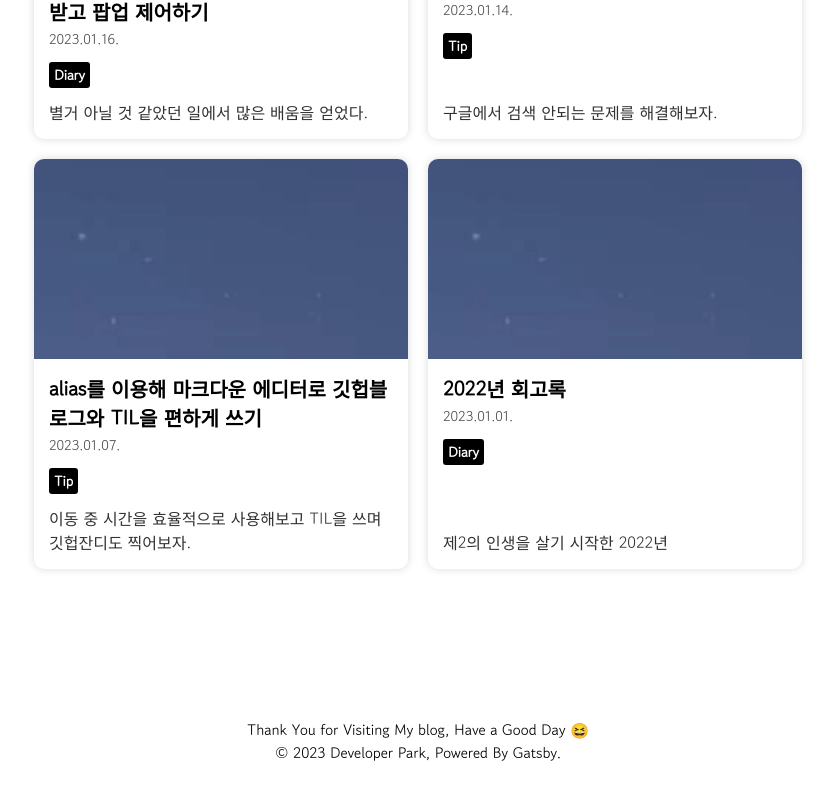
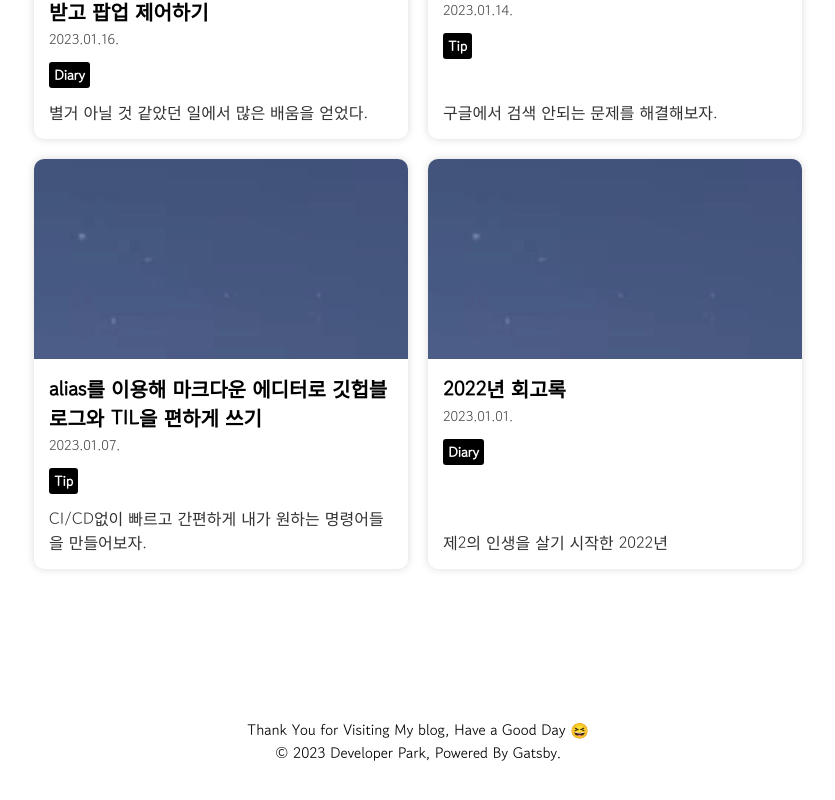
Before and after one commit to joker77z/joker77z.github.io, a Gatsby site: page / in a window 1280 px wide. Shown: the part 833-1633 px from the top of the page, without its empty margins (222-1057 px from the left). Built offline with nearby package versions, Linux system fonts and the light colour scheme; Gatsby itself is replaced by a stand-in of ours.

Commit message:
posting..

```diff
--- a/contents/Tip/01_how_to_write_til.md
+++ b/contents/Tip/01_how_to_write_til.md
@@ -2,7 +2,7 @@
 date: '2023-01-07'
 title: 'alias를 이용해 마크다운 에디터로 깃헙블로그와 TIL을 편하게 쓰기'
 categories: ['Tip']
-summary: '이동 중 시간을 효율적으로 사용해보고 TIL을 쓰며 깃헙잔디도 찍어보자.'
+summary: 'CI/CD없이 빠르고 간편하게 내가 원하는 명령어들을 만들어보자.'
 thumbnail: '../images/image-20230101171834438.png'
 ---
 
```
